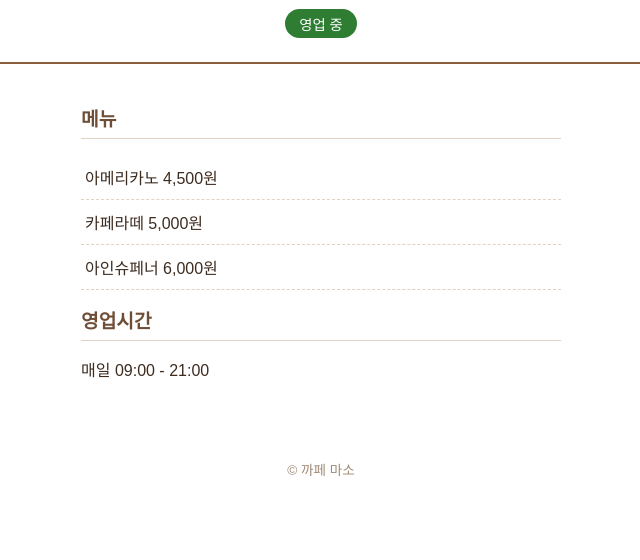
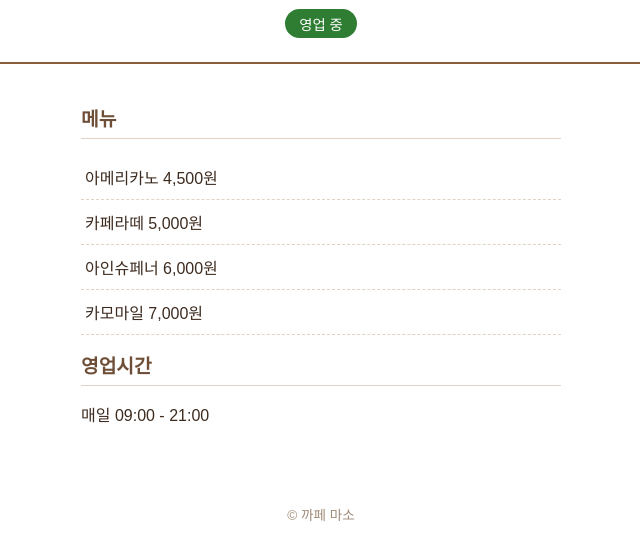
Before and after one commit to ys-maru13/cafe_maso, a plain HTML site: page index.html in a window 1280 px wide. Shown: the part 134-694 px from the top of the page, without its empty margins (319-959 px from the left). Drawn offline with Linux system fonts and the light colour scheme.

Commit message:
메뉴에 카모마일 7,000원 추가

```diff
--- a/index.html
+++ b/index.html
@@ -19,6 +19,7 @@
         <li>아메리카노 4,500원</li>
         <li>카페라떼 5,000원</li>
         <li>아인슈페너 6,000원</li>
+        <li>카모마일 7,000원</li>
       </ul>
     </section>
     <section class="hours">
```
